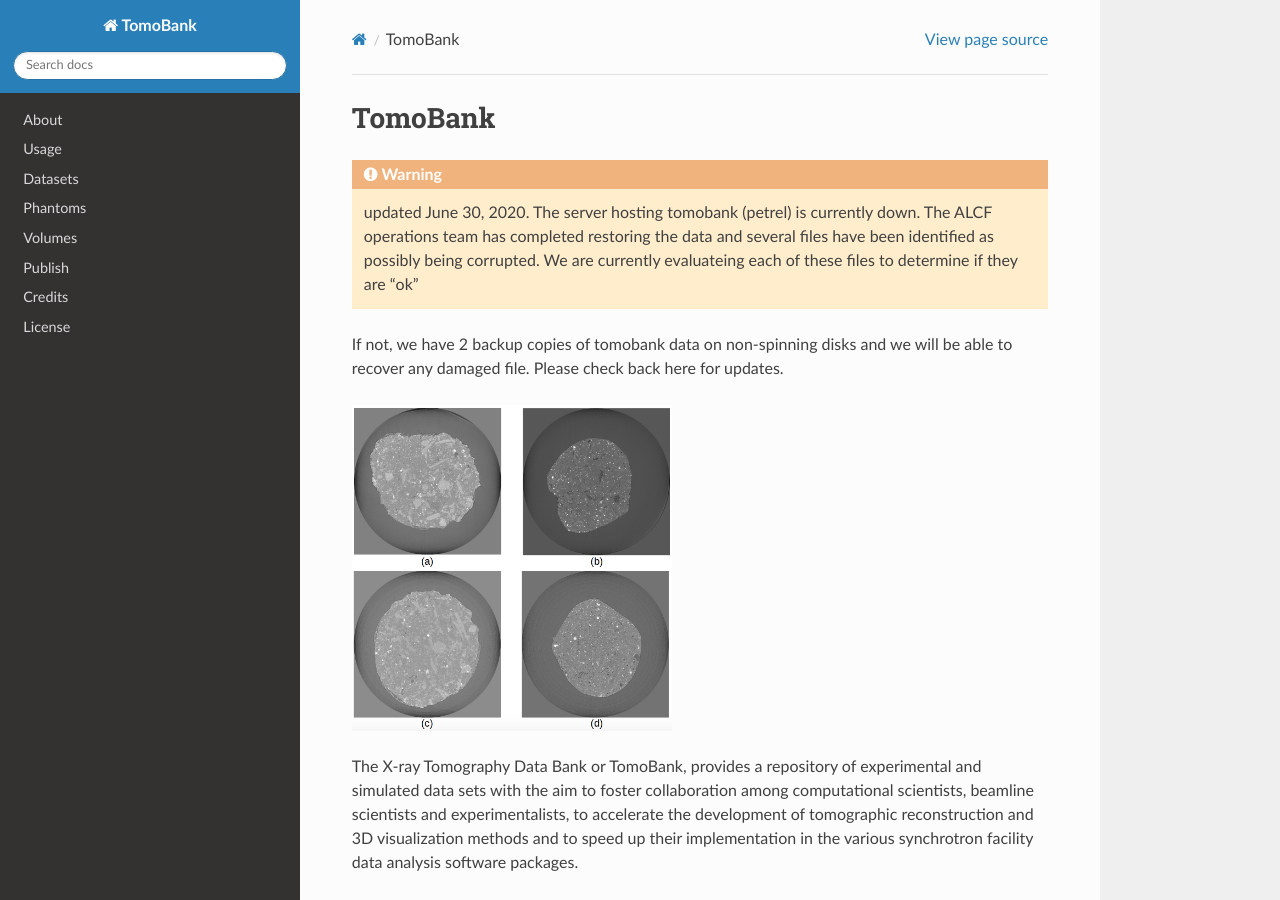
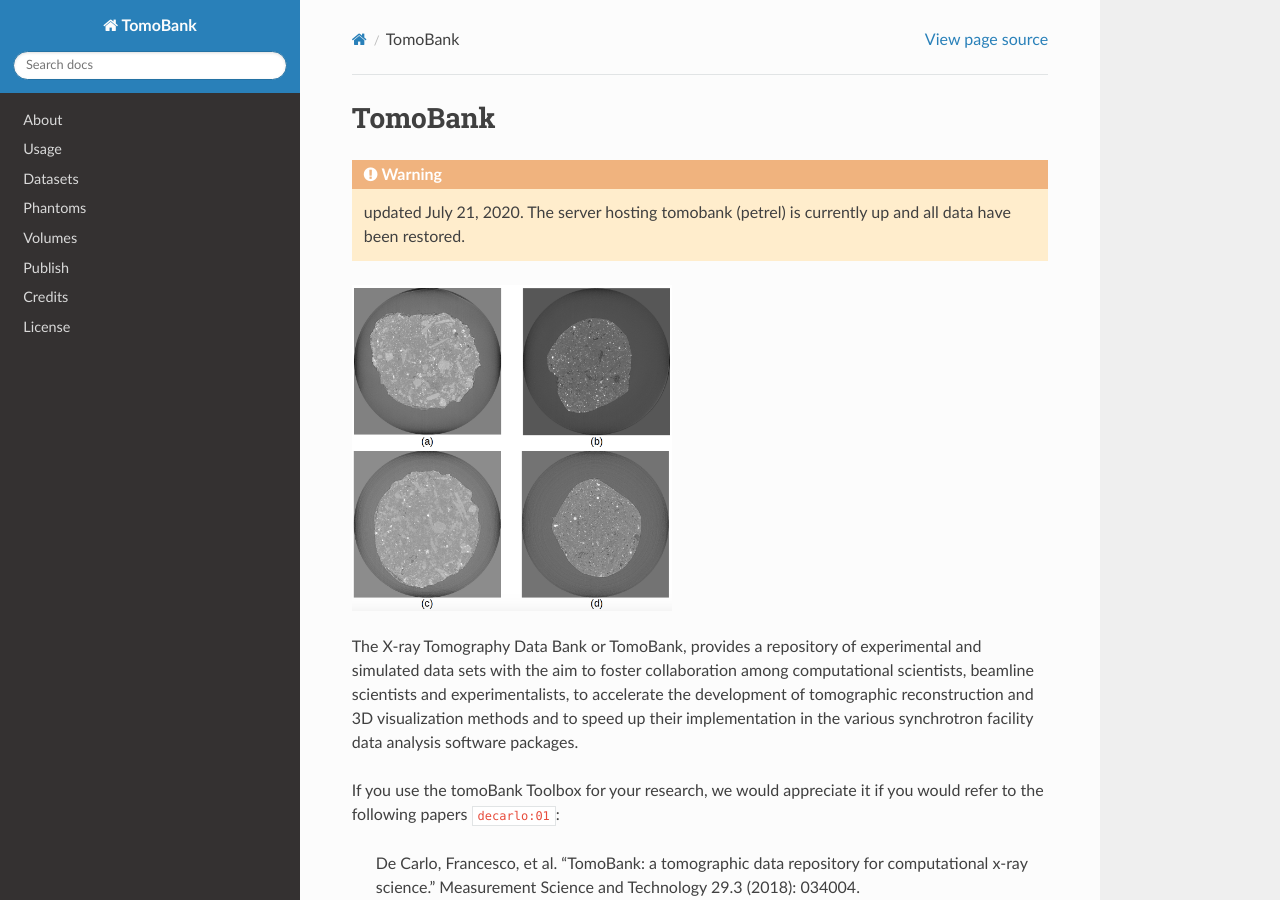
Before and after one commit to tomography/tomobank, a Sphinx documentation site: the page built from docs/index.rst, in a window 1280 px wide and 900 px high. Built offline with Sphinx 7.4.7 and the Read the Docs theme 2.0.0, drawn with Linux system fonts in a browser that asks for light colours; cross-references to code outside the pages are shown as plain code.

Commit message:
date restored

```diff
--- a/docs/index.rst
+++ b/docs/index.rst
@@ -2,9 +2,7 @@
 TomoBank
 ========
 
-.. warning:: updated June 30, 2020. The server hosting tomobank (petrel) is currently down. The ALCF operations team has completed restoring the data and several files have been identified as possibly being corrupted. We are currently evaluateing each of these files to determine if they are “ok”
-If not, we have 2 backup copies of tomobank data on non-spinning disks and we will be able to recover any damaged file.
-Please check back here for updates.
+.. warning:: updated July 21, 2020. The server hosting tomobank (petrel) is currently up and all data have been restored.
 
 
 .. image:: source/img/tomobank-logo.png
```
